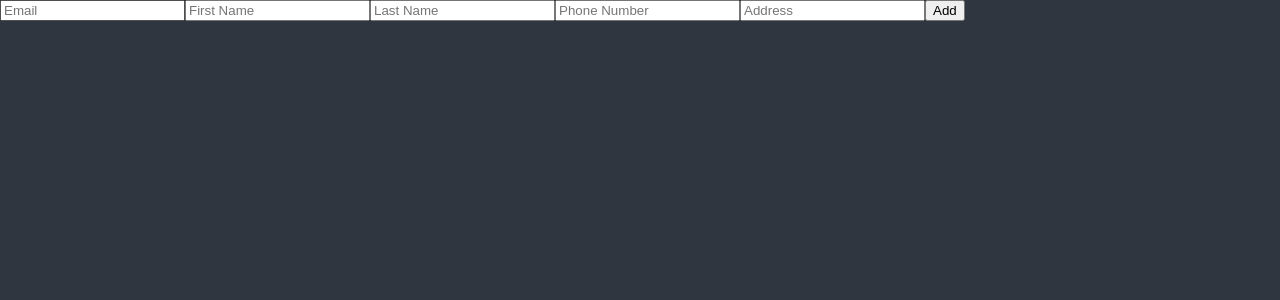
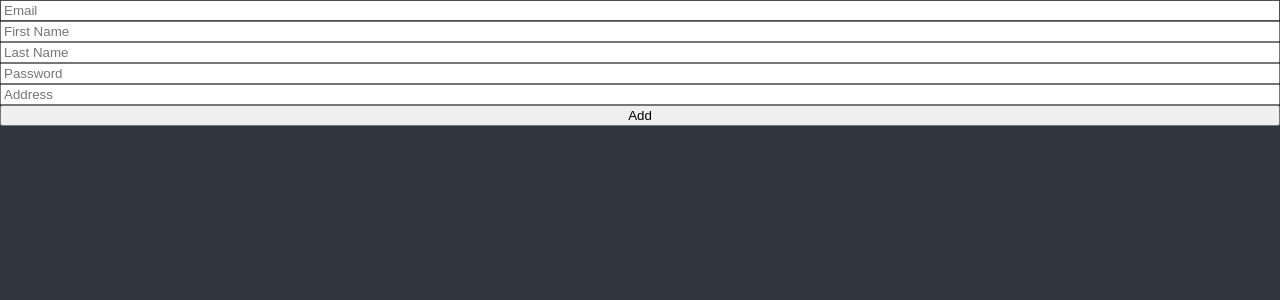
Before and after one commit to mak-somniferum/react-masterclasss-todo, a React (Create React App) app: page / in a window 1280 px wide. Shown: the top 300 px of the page. Built offline with nearby package versions, Linux system fonts and the light colour scheme.

Commit message:
Todo - use react-hook-form validation

```diff
--- a/src/ToDoList.tsx
+++ b/src/ToDoList.tsx
@@ -30,17 +30,19 @@ import { useForm } from "react-hook-form";
 // }
 
 function ToDoList (){
-  const { register, watch } = useForm();
-  // console.log(register("todo"))
-  console.log(watch())
+  const { register, watch, handleSubmit, formState } = useForm(); // register: input 등록 / watch: 감지 / handleSubmit: onValid & onInvalid
+  const onValid = (data: any) => {
+    console.log(data)
+  }
+  console.log(formState.errors)
   return (
     <div>
-      <form>
-        <input {...register("Email")} placeholder="Email" />
-        <input {...register("First Name")} placeholder="First Name" />
-        <input {...register("Last Name")} placeholder="Last Name" />
-        <input {...register("Phone Number")} placeholder="Phone Number" />
-        <input {...register("Address")} placeholder="Address" />
+      <form style={{ display: "flex", flexDirection: "column" }} onSubmit={handleSubmit(onValid)}>
+        <input {...register("Email", { required: "Email is required" })} placeholder="Email" />
+        <input {...register("First Name", { required: true })} placeholder="First Name" />
+        <input {...register("Last Name", { required: true })} placeholder="Last Name" />
+        <input {...register("Password", { required: true, minLength: { value: 8, message: "Your password is too short." } })} placeholder="Password" />
+        <input {...register("Address", { required: true })} placeholder="Address" />
         <button>Add</button>
       </form>
     </div>
```
